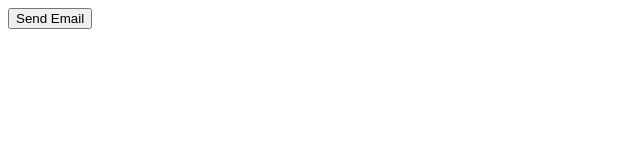
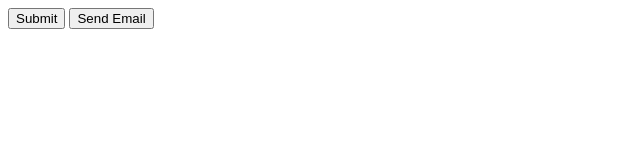
Before and after one commit to David12peters/david12peters.github.io, a browser extension: page email-sending/index.html in a window 1280 px wide. Shown: the whole page, without its empty margins (0-640 px from the left). Drawn offline with Linux system fonts and the light colour scheme.

Commit message:
Update index.html
Button change

```diff
--- a/email-sending/index.html
+++ b/email-sending/index.html
@@ -26,6 +26,7 @@
 
 <body>
   <form action="https://formsubmit.co/davidoluwaseun874@gmail.com" method="post">
+    <input type="submit" value="Submit" onclick="sendEmail()" />
     <input type="button" value="Send Email"
         onclick="sendEmail()" />
   </form>
```
